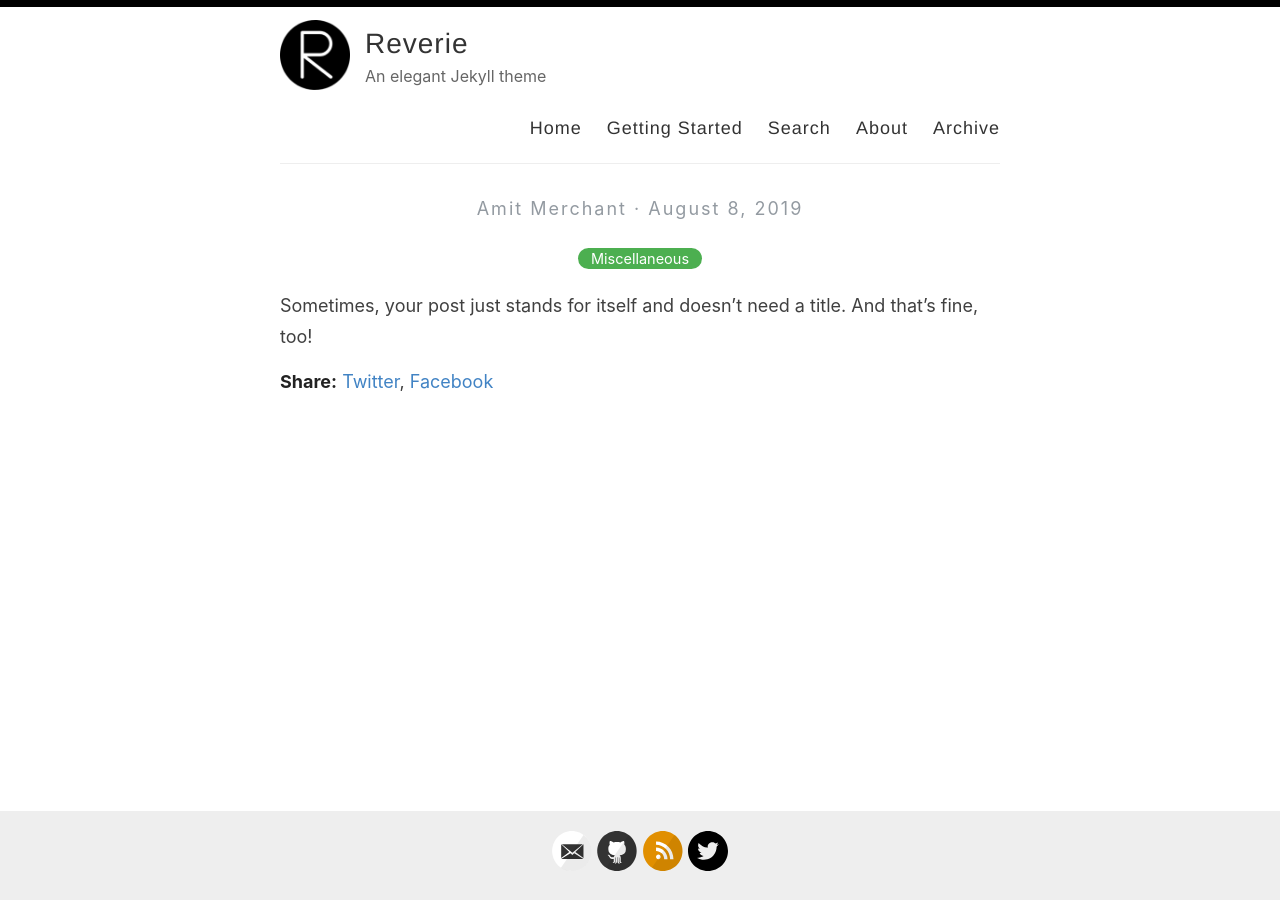
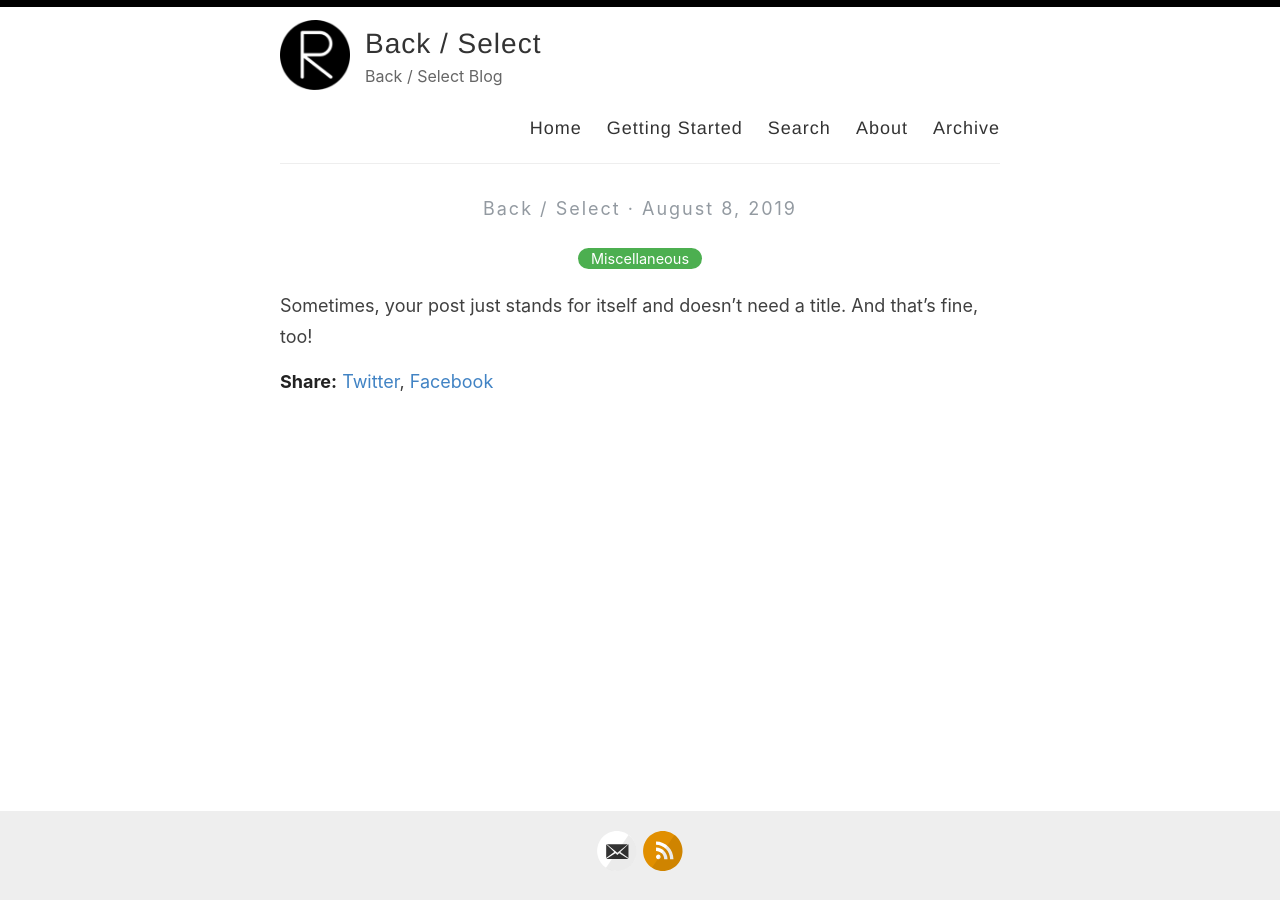
Before and after one commit to BackSelect/backselect.github.io, a Jekyll site: the page built from _posts/2019-08-08-no-title-posts.md, in a window 1280 px wide. Built offline with Jekyll 4.4.1, drawn with Linux system fonts in a browser that asks for light colours.

Commit message:
Update _config.yml

```diff
--- a/_config.yml
+++ b/_config.yml
@@ -3,13 +3,13 @@
 #
 
 # Name of your site (displayed in the header)
-name: Reverie
+name: Back / Select
 
 # Name of the author
-author: Amit Merchant
+author: Back / Select
 
 # Short bio or description (displayed in the header)
-description: An elegant Jekyll theme
+description: Back / Select Blog
 
 # URL of your avatar or profile pic (you could use your GitHub profile pic)
 avatar: /images/reverie.png
@@ -21,18 +21,18 @@ avatar: /images/reverie.png
 # Includes an icon in the footer for each username you enter
 footer-links:
   dribbble:
-  email: amit.d.merchant@gmail.com
+  email: backselectgaming@gmail.com
   facebook:
   flickr:
-  github: amitmerchant1990/reverie
+  github:
   instagram:
   linkedin:
   pinterest:
   rss: rss
-  twitter: amit_merchant
+  twitter:
   stackoverflow:
-  youtube: # channel/<your_long_string> or user/<user-name>
-  googleplus: # anything in your profile username that comes after plus.google.com/
+  youtube: # /channel/UC3EuNqbocoJ18Kbtf9ZaOuw
+  googleplus:
   playconsole:
 
 
@@ -41,7 +41,7 @@ footer-links:
 disqus:
 
 # Enter your Google Analytics web tracking code (e.g. UA-2110908-2) to activate tracking
-google_analytics: UA-43339302-11
+google_analytics:
 
 # For newer "GA4" analytics, use the following instead of the "UA" entry above
 #google_analytics_ga4: G-GABC1DEFG
@@ -55,7 +55,7 @@ enforce_ssl: https://www.amitmerchant.com/reverie
 # (http://yourusername.github.io/repository-name)
 # and NOT your User repository (http://yourusername.github.io)
 # then add in the baseurl here, like this: "/repository-name"
-baseurl: "/reverie"
+baseurl: #"/reverie"
 
 #
 # !! You don't need to change any of the configuration flags below !!
```
